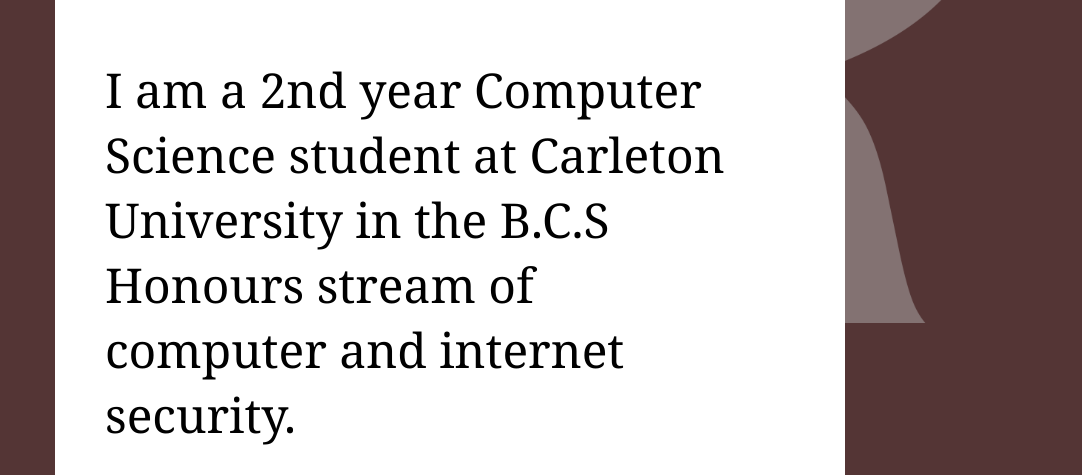
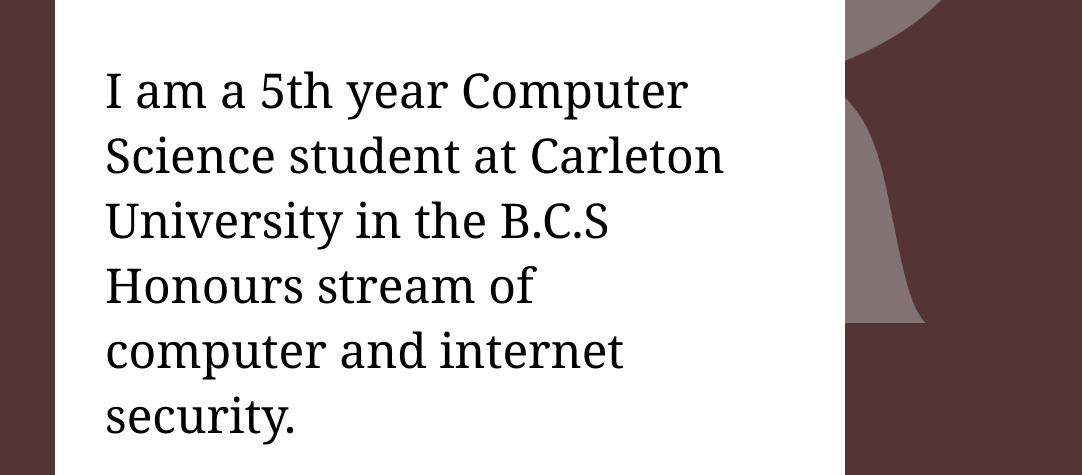
Before and after one commit to ronKzl/ronKzl.github.io, a plain HTML site: page about.html in a window 1280 px wide. Shown: the part 477-952 px from the top of the page, without its empty margins (198-1280 px from the left). Drawn offline with Linux system fonts and the light colour scheme.

Commit message:
Info update

```diff
--- a/about.html
+++ b/about.html
@@ -30,7 +30,7 @@
                     <img class="pic" src="imgs/test.jpg" alt="photograph of meta">
                 </div> -->
                 <h2 id="About">Hello! </h2>
-                <p>I am a 2nd year Computer Science student
+                <p>I am a 5th year Computer Science student
                     at Carleton University in the B.C.S Honours stream of computer and internet security.</p>
                 <p> I like coding because it feels very fun and rewarding when you finally connect all of the puzzle pieces
                     that you have in your project and see them work together.
```
